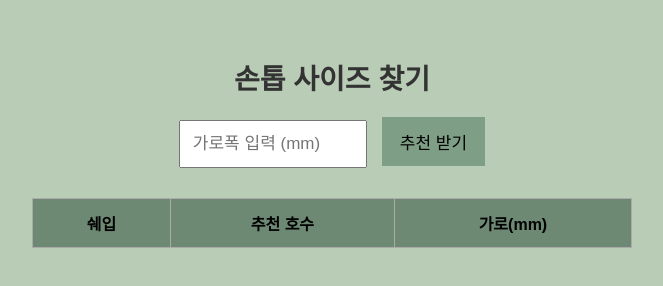
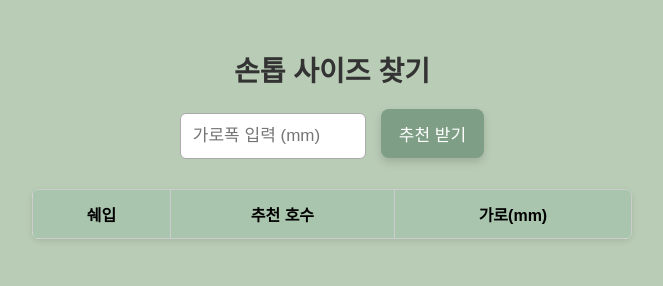
Before and after one commit to meungyoun/isla, a plain HTML site: page index.html in a window 1280 px wide. Shown: the whole page, without its empty margins (308-971 px from the left). Drawn offline with Linux system fonts and the light colour scheme; a web font is replaced by a local one.

Commit message:
save style sheet

```diff
--- a/index.html
+++ b/index.html
@@ -12,12 +12,18 @@
   font-style: normal;
 }
 
+html {
+  height: 100%;
+}
+
 body {
   font-family: 'Pretendard-Regular', sans-serif;
-    background: #b9ccb5;
+  background: #b9ccb5; /* 말차 연둣빛 단색 */
   padding: 30px;
   text-align: center;
   font-size: 18px;
+  margin: 0;
+  min-height: 100vh;
 }
 
 h1 {
@@ -31,20 +37,25 @@
   width: 160px;
   font-size: 17px;
   margin-right: 10px;
+  border: 1px solid #aaa;
+  border-radius: 6px;
 }
 
 button {
   padding: 12px 18px;
   font-size: 17px;
-    background-color: #7e9e85;  /* 기본 진한 초록 */
-    color: black;
+  background-color: #7e9e85; /* 진한 초록 */
+  color: white;
   border: none;
+  border-radius: 8px;
   cursor: pointer;
-    transition: background-color 0.3s;
+  box-shadow: 0 4px 8px rgba(0, 0, 0, 0.15);
+  transition: background-color 0.3s, transform 0.2s;
 }
 
 button:hover {
-    background-color: #6d8973;  /* hover 시 더 어두운 초록 */
+  background-color: #6d8973; /* hover 시 더 어두운 초록 */
+  transform: translateY(-2px);
 }
 
 table {
@@ -54,17 +65,21 @@
   border-collapse: collapse;
   background: white;
   font-size: 16px;
+  border-radius: 8px;
+  overflow: hidden;
+  box-shadow: 0 2px 6px rgba(0, 0, 0, 0.1);
 }
 
 th, td {
-    border: 1px solid #aaa;
+  border: 1px solid #ccc;
   padding: 12px;
 }
 
 th {
-    background-color: #6d8973;
+  background-color: #a9c5ad;
 }
 </style>
+
 
 </head>
 <body>
```
Lines whose indentation alone changed are shown as unchanged.
